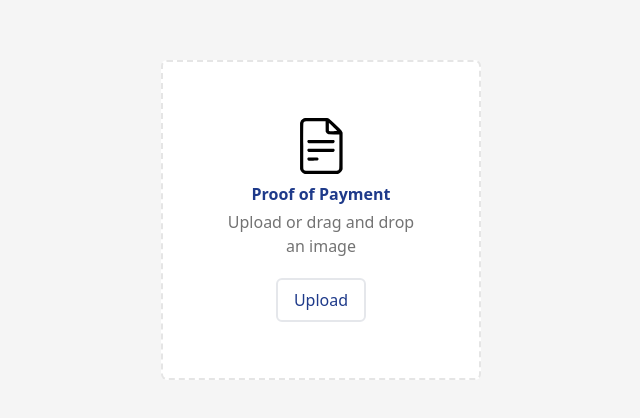
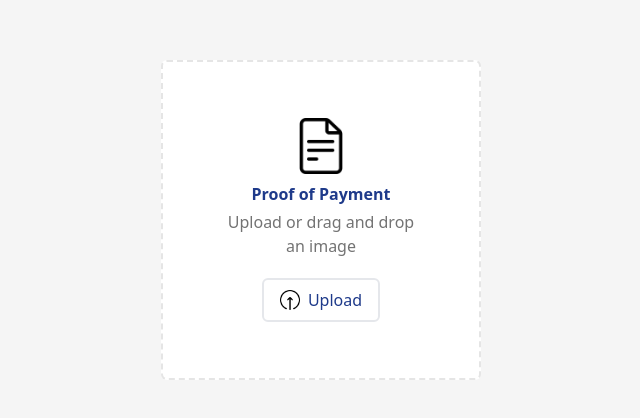
Before and after one commit to TitoMitto/drag-and-drop, a Svelte app: page / in a window 1280 px wide. Shown: the part 180-598 px from the top of the page, without its empty margins (319-959 px from the left). Built offline with nearby package versions, Linux system fonts and the light colour scheme.

Commit message:
upload button

```diff
--- a/src/App.svelte
+++ b/src/App.svelte
@@ -4,11 +4,14 @@
 </script>
 <main class="h-screen  flex items-center bg-neutral-100 justify-center">
   <div class="w-80 h-80 border-2 border-dashed  rounded-md border-spacing-4 p-10 flex flex-col  items-center justify-center  border-neutral-200 bg-white">
-    <FileIcon/>
+    <img class="h-14" src="/file.png" alt="File Icon"/>
     <p class="font-semibold mt-2 text-blue-900">Proof of Payment</p>
     <p class="text-center text-neutral-500 mt-1">Upload or drag and drop <br> an image</p>
 
-    <button class="px-4 py-2 mt-5 rounded-md border-solid border-2 font-medium text-blue-900">Upload</button>
+    <button class="px-4 py-2 mt-5 rounded-md flex items-center border-solid border-2 font-medium text-blue-900">
+      <img class="h-5 mr-2" src="/upload.png" alt="File Icon"/>
+      Upload
+    </button>
 
   </div>
 </main>
```
Also changed, not shown: public/file.png (added), public/upload.png (added).
